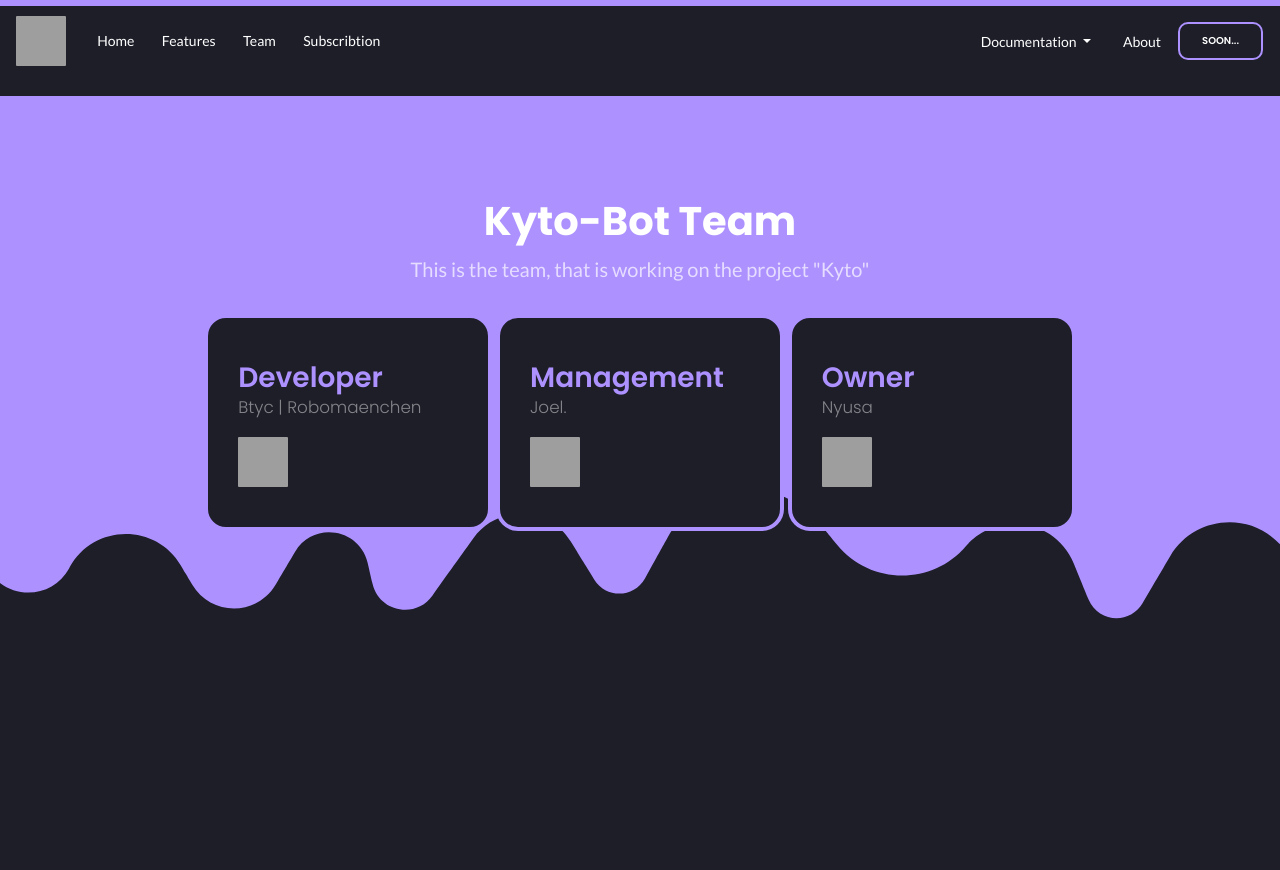
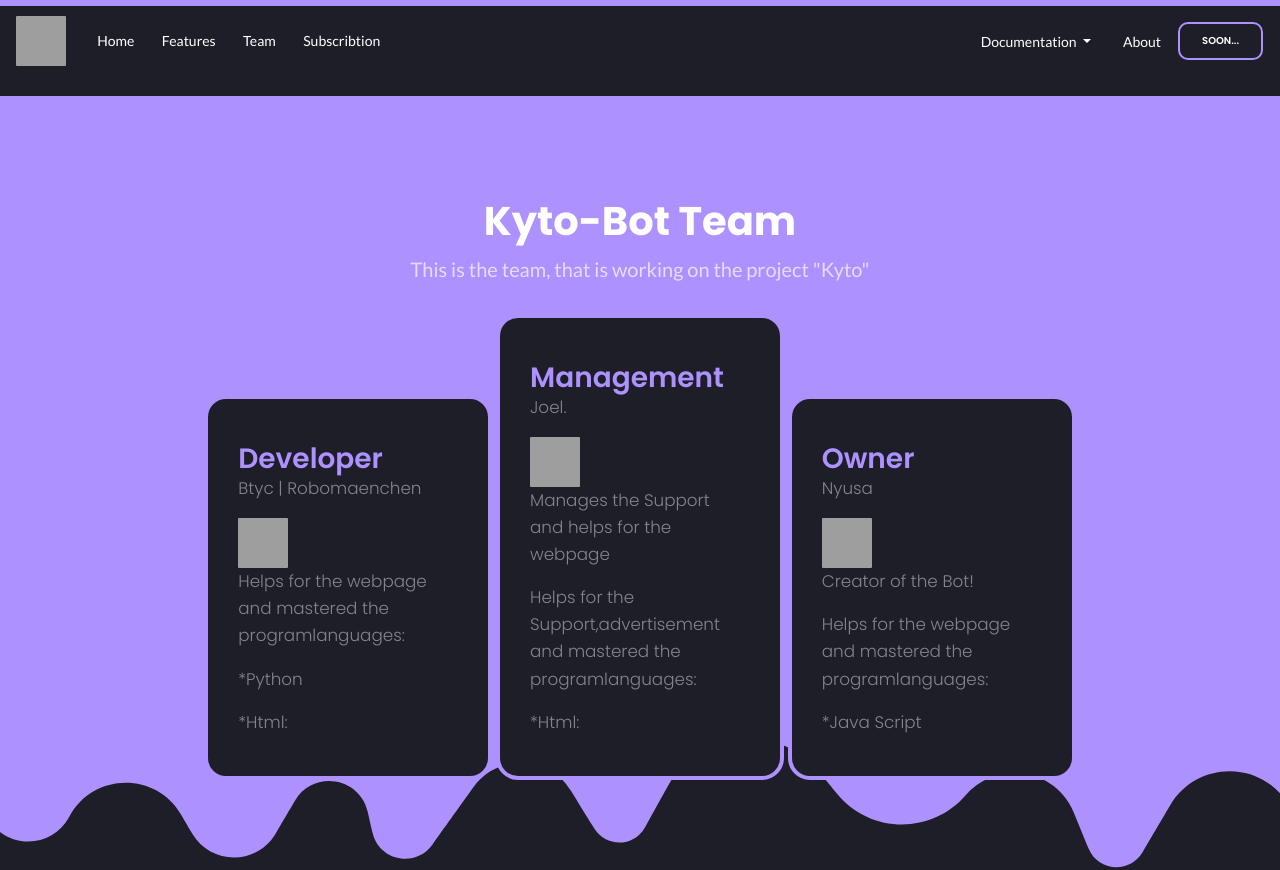
Before and after one commit to Nyusaa/kyto.github.io, a plain HTML site: page team.html in a window 1280 px wide. Before the commit the page ends 800 px from the top, so only its background shows below. Drawn offline with Linux system fonts and the light colour scheme; grey boxes are pictures that could not be loaded.

Commit message:
Update team.html

```diff
--- a/team.html
+++ b/team.html
@@ -59,6 +59,9 @@
             <h5 class="card-title">Developer</h5>
             <p class="card-text">Btyc | Robomaenchen</p>
             <img src="https://cdn.discordapp.com/avatars/747498625239613594/55b213eb59f87ecaf67ec6dd89a0dbd0.webp" width="50" height="50">
+            <p class="card-text">Helps for the webpage and mastered the programlanguages:</p>
+            <p class="card-text">*Python</p>
+            <p class="card-text">*Html:</p>
         </div>
     </div>
         <div class="card" style="width: 18rem;">
@@ -66,6 +69,9 @@
                 <h5 class="card-title">Management</h5>
                 <p class="card-text">Joel.</p>
                 <img src="https://cdn.discordapp.com/avatars/423941156234330114/4a35633101b2f9bf4d9ae482da3159f1.webp" width="50" height="50">
+                <p class="card-text">Manages the Support and helps for the webpage</p>
+                <p class="card-text">Helps for the Support,advertisement and mastered the programlanguages:</p>
+                <p class="card-text">*Html:</p>
             </div>
         </div>
         <div class="card" style="width: 18rem;">
@@ -73,6 +79,9 @@
                 <h5 class="card-title">Owner</h5>
                 <p class="card-text">Nyusa</p>
                 <img src="https://cdn.discordapp.com/avatars/472427826793152513/c5bc0f0cfa60b698c8f437cd894e2641.webp" width="50" height="50">
+                <p class="card-text">Creator of the Bot!</p>
+                <p class="card-text">Helps for the webpage and mastered the programlanguages:</p>
+                <p class="card-text">*Java Script</p>
             </div>
         </div>
     </div>
```
